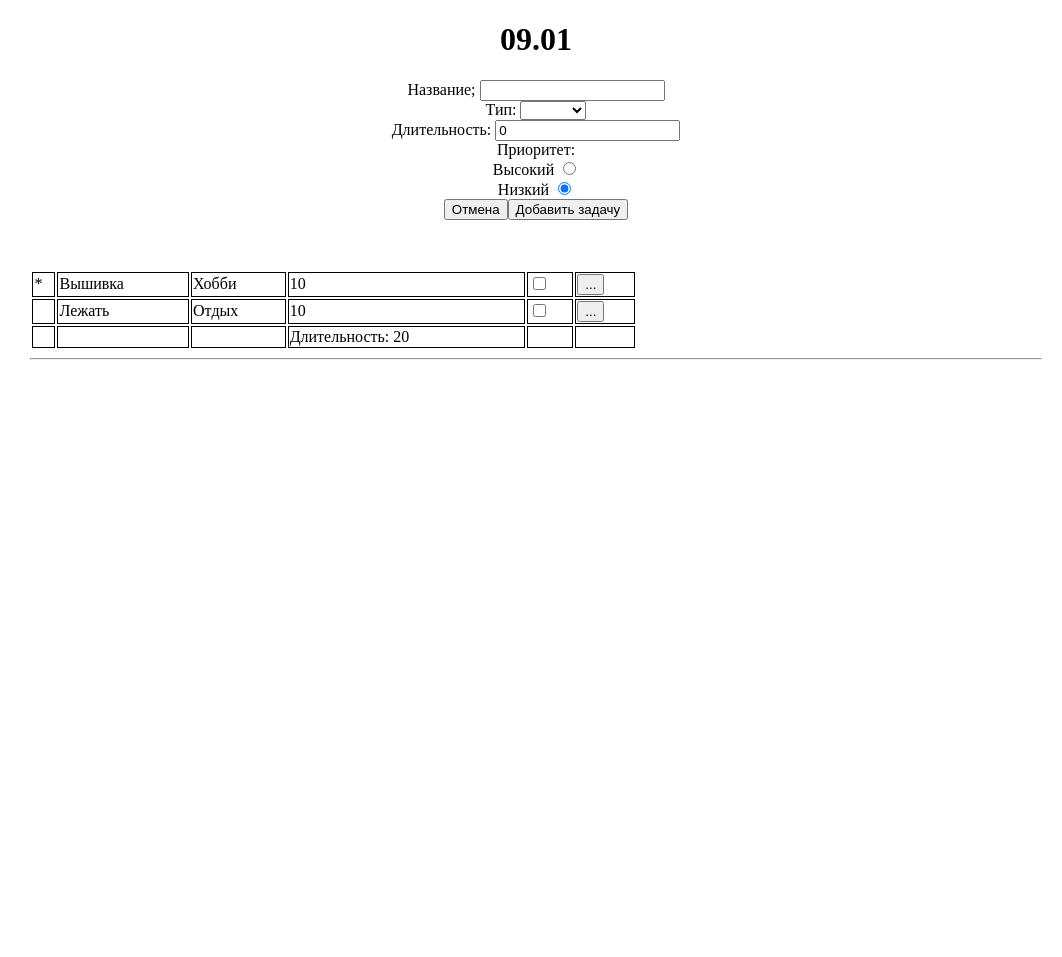
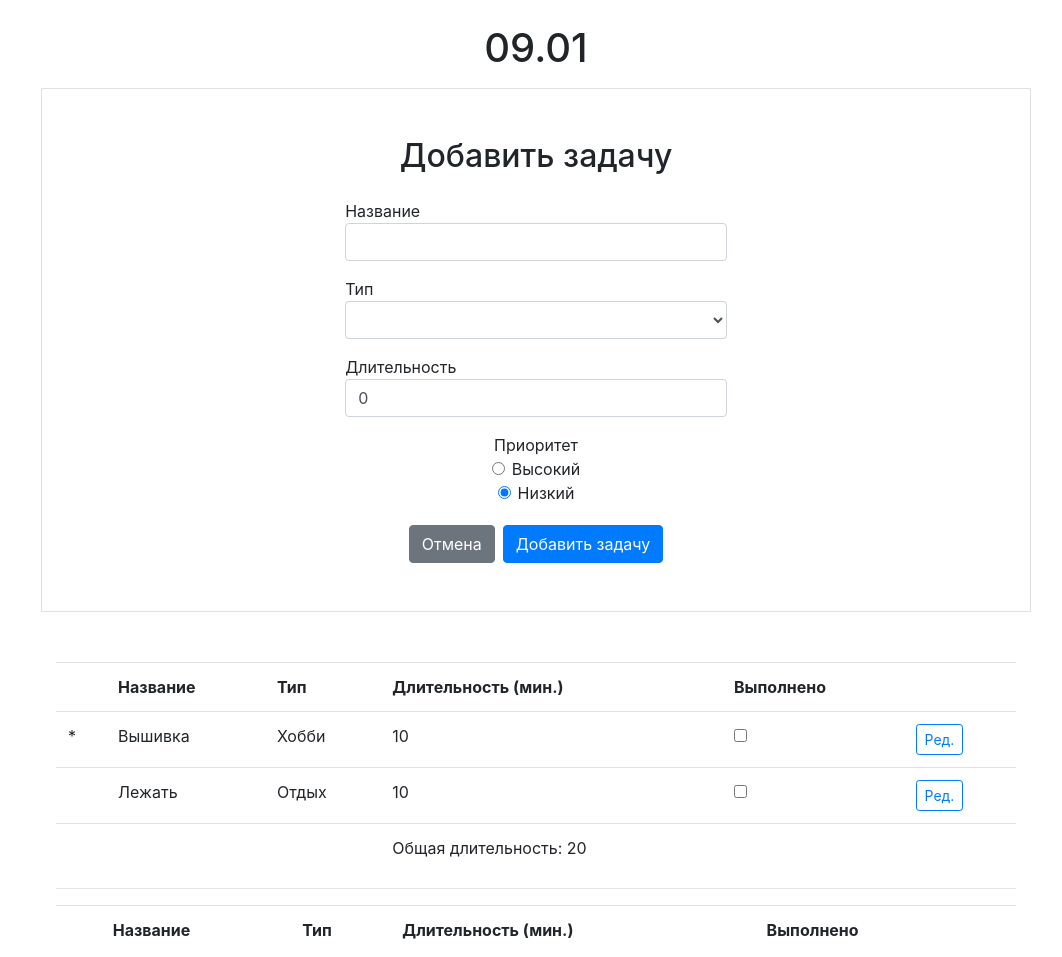
Before and after one commit to KindWarlock/ToDo-List--Vue.js-, a plain HTML site: page index.html in a window 1280 px wide. Shown: the whole page, without its empty margins (104-1166 px from the left). Before the commit the page ends 800 px from the top, so only its background shows below. Drawn offline with nearby package versions, Linux system fonts and the light colour scheme.

Commit message:
Bootstrap

```diff
--- a/index.html
+++ b/index.html
@@ -5,52 +5,77 @@
     <meta http-equiv="X-UA-Compatible" content="IE=edge">
     <meta name="viewport" content="width=device-width, initial-scale=1.0">
     <link rel="stylesheet" href="styles/main.css">
+    <link rel="stylesheet" href="https://cdn.jsdelivr.net/npm/bootstrap@4.3.1/dist/css/bootstrap.min.css" integrity="sha384-ggOyR0iXCbMQv3Xipma34MD+dH/1fQ784/j6cY/iJTQUOhcWr7x9JvoRxT2MZw1T" crossorigin="anonymous">
     <title>ToDo List</title>
 </head>
 <body>
     <div v-cloak id="app">
-        <div class="day">
-            <h1 class="day__date">{{ date }}</h1>
-            <div class="day__add-task add-task">
-                <form class="add-task__form">
-                    <label class="add-task__input">
-                        Название;
-                        <input type="text" v-model="new_task.name">
-                    </label>
-                    <label class="add-task__input">
-                        Тип:
-                        <select v-model="new_task.type">
-                            <option v-for="item in types" :value="item">{{item}}</option>
-                        </select>
-                    </label>
-                    <label class="add-task__input">
-                        Длительность:
-                        <input type="number" v-model.numeric="new_task.duration">
-                    </label>
-                    <div class="add-task__input">
-                        Приоритет:
-                        <label class="add-task__input">
-                            Высокий
-                            <input type="radio" v-model="new_task.prio" name="prio" :value="true">
-                        </label>
-                        <label class="add-task__input">
-                            Низкий
-                            <input type="radio" v-model="new_task.prio" name="prio" :value="false">
+        <div class="day w-75 m-auto pt-3">
+            <h1 class="day__date mt-2 mb-3">{{ date }}</h1>
+            <div class="day__add-task add-task border row">
+                <div class="col"></div>
+                <form @submit.prevent="submit" class="add-task__form py-5 col-5">
+                    <h2 class="text-center mb-4">Добавить задачу</h2>
+                    <div class="form-group my-3">
+                        <label class="add-task__input w-100">
+                            Название
+                            <input type="text" class="form-control" v-model="new_task.name">
                         </label>
                     </div>
+                    <div class="form-group my-3">
+                        <label class="add-task__input w-100">
+                            Тип
+                            <select v-model="new_task.type" class="form-control">
+                                <option v-for="item in types" :value="item">{{item}}</option>
+                            </select>
+                        </label>
+                    </div>
+                    <div class="form-group my-3">
+                        <label class="add-task__input w-100">
+                            Длительность
+                            <input type="number" v-model.numeric="new_task.duration" class="form-control">
+                        </label>
+                    </div>
+                    <div class="form-group text-center my-3">
+                        Приоритет
+                        <div class="form-check">
+                            <input type="radio" v-model="new_task.prio" name="prio" :value="true" class="form-check-input" id="high_prio">
+                            <label class="form-check-label" for="high_prio">
+                                Высокий
+                            </label>
+                        </div>
+                        <div class="form-check">
+                            <input type="radio" v-model="new_task.prio" name="prio" :value="false" class="form-check-input" id="low_prio">
+                            <label class="form-check-label" for="low_prio">
+                                Низкий
+                            </label>
+                        </div>
+                    </div>
+                    <div class="text-center">
+                        <button @click="clearForm" class="add-task__button btn btn-secondary mt-1 mr-2">
+                            Отмена
+                        </button>
+                        <button @click="addTask" class="add-task__button btn btn-primary mt-1">
+                            <span v-if="new_task.name == ''"> Добавить задачу </span>
+                            <span v-else> Редактировать задачу </span>
+                        </button>
+                    </div>
                 </form>
+                <div class="col"></div>
 
-                <button @click="clearForm" class="add-task__button">
-                    Отмена
-                </button>
-                <button @click="addTask" class="add-task__button">
-                    Добавить задачу
-                </button>
             </div>
             <div class="day__tasks tasks">
-                <table class="tasks__table" id="tasks-table">
+                <table class="tasks__table table" id="tasks-table">
+                    <tr scope="row" class="tasks__tr">
+                        <th></th>
+                        <th>Название</th>
+                        <th>Тип</th>
+                        <th>Длительность (мин.)</th>
+                        <th>Выполнено</th>
+                        <th></th>
+                    </tr>
                     <template v-for="task in tasks">
-                        <tr class="tasks__tr" v-if="!task.isDone">
+                        <tr scope="row" class="tasks__tr" v-if="!task.isDone">
                             <td class="tasks__td">
                                 <span class="tasks__prio" v-if="task.prio">*</span>
                             </td>
@@ -61,19 +86,27 @@
                                 <input type="checkbox" v-model="task.isDone">
                             </td>
                             <td class="tasks__td">
-                                <button @click="editTask" :taskId="task.taskId"> ... </button>
+                                <button @click="editTask" :taskId="task.taskId" class="btn btn-outline-primary btn-sm"> Ред. </button>
                             </td>
                         </tr>
                     </template>
                     <tr>
                         <td class="tasks__duration" v-for="i in 3"></td>
-                        <td class="tasks__duration">Длительность: {{duration}}</td>
+                        <td class="tasks__duration">Общая длительность: {{duration}}</td>
                         <td class="tasks__duration" v-for="i in 2"></td>
 
                     </tr>
                 </table>
                 <hr>
-                <table class="tasks__table tasks__done" id="tasks-table">
+                <table class="tasks__table tasks__done table" id="tasks-table">
+                    <tr scope="row" class="tasks__tr">
+                        <th></th>
+                        <th>Название</th>
+                        <th>Тип</th>
+                        <th>Длительность (мин.)</th>
+                        <th>Выполнено</th>
+                        <th></th>
+                    </tr>
                     <template v-for="task in tasks">
                         <tr class="tasks__tr" v-if="task.isDone">
                             <td class="tasks__td">
@@ -85,6 +118,9 @@
                             <td class="tasks__td">
                                 <input type="checkbox" v-model="task.isDone">
                             </td>
+                            <td class="tasks__td">
+                                <button @click="editTask" :taskId="task.taskId" class="btn btn-outline-primary btn-sm"> Ред. </button>
+                            </td>
                         </tr>
                     </template>
                 </table>
@@ -92,9 +128,6 @@
         </div>
     </div>
 
-    <script type="text/x-template" id="rand_tr">
-
-    </script>
     <script src="https://unpkg.com/vue@next"></script>
     <script src="js/main.js"></script>
 </body>
--- a/js/main.js
+++ b/js/main.js
@@ -75,10 +75,9 @@ const app = Vue.createApp({
                     this.new_task.name = this.tasks[i].name;
                     this.new_task.type = this.tasks[i].type;
                     this.new_task.duration = this.tasks[i].duration;
-                    this.new_task.isDone = this.tasks[i].idDone;
+                    this.new_task.isDone = this.tasks[i].isDone;
                 }
             }
-            console.log(this.new_task)
         },
         clearForm() {
             this.new_task.taskId = undefined;
--- a/styles/main.css
+++ b/styles/main.css
@@ -2,10 +2,6 @@
     display: none;
 }
 
-.day {
-    width: 80%;
-    margin: auto;
-}
 
 .day__date {
     text-align: center;
@@ -15,17 +11,8 @@
     display: block;
 }
 .day__add-task {
-    text-align: center;
     margin-bottom: 50px;
-
-}
-.tasks__table {
-    width:60%;
 }
 .tasks__done {
     color:rgb(172, 172, 172)
 }
-
-td {
-    border: 1px solid black;
-}
```
